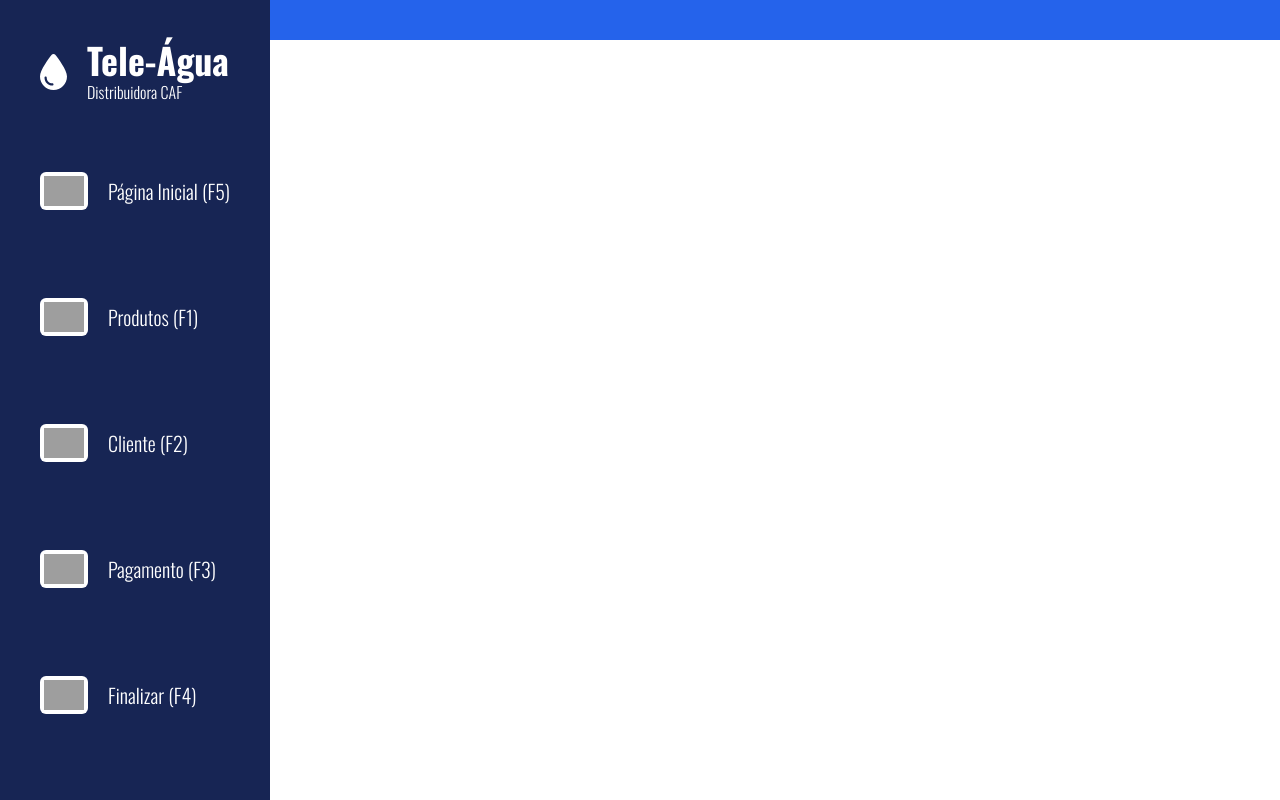
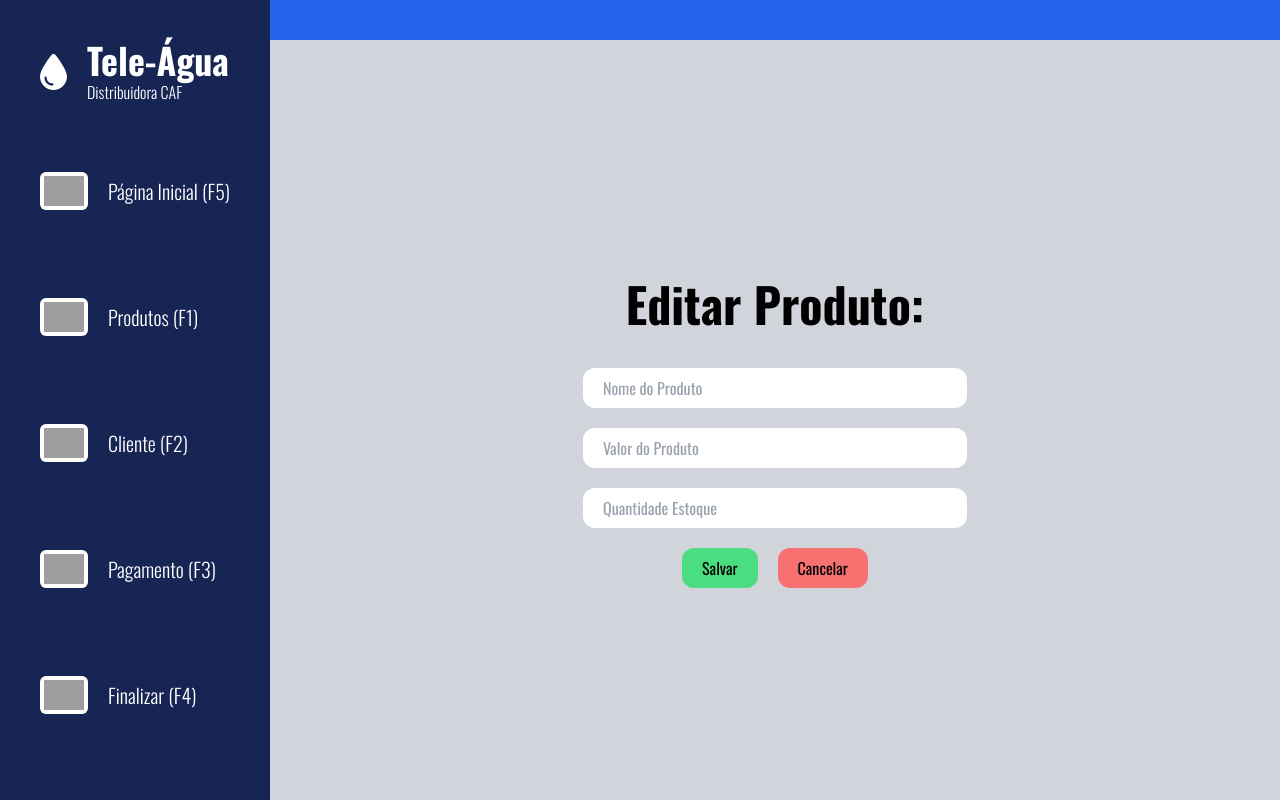
Before and after one commit to brenodacruz/teleagua, a React (Create React App) app: page /editarproduto/1 in a window 1280 px wide. Built offline with nearby package versions, Linux system fonts and the light colour scheme; no server answers; grey boxes are pictures that could not be loaded.

Commit message:
Back end e Front end de editar produto finalizado!

```diff
--- a/src/App.js
+++ b/src/App.js
@@ -11,6 +11,7 @@ import Home from './pages/Home';
 import CadastrarProduto from './pages/CadastrarProduto';
 import CadastrarCliente from './pages/CadastrarCliente';
 import KeyboardNavigation from './pages/Atalhos';
+import EditarProduto from './pages/EditarProduto';
 
 
 
@@ -31,6 +32,7 @@ function App() {
           <Route path='/finalizar' element={<Finalizar />} />
           <Route path='/cadastrarproduto' element={<CadastrarProduto />} />
           <Route path='/cadastrarcliente' element={<CadastrarCliente />} />
+          <Route path='/editarproduto/:id' element={<EditarProduto />} />
         </Routes>
       </div>
     </Router>
--- a/src/components/ListaProdutos.js
+++ b/src/components/ListaProdutos.js
@@ -1,12 +1,16 @@
 import { FontAwesomeIcon } from '@fortawesome/react-fontawesome';
 import { faTrash, faPenToSquare } from '@fortawesome/free-solid-svg-icons';
+import { Link } from "react-router-dom"; // Importando Link
 
 export default function ListaProdutos(props) {
     return (
         <div className="flex flex-row justify-between p-10 items-center bg-gray-200 w-full h-36 mt-5">
             <div className="flex flex-row gap-5 justify-start items-center">
                 <section className='flex flex-row gap-5 text-xl'>
-                    <FontAwesomeIcon icon={faPenToSquare} className='text-blue-600 cursor-pointer'/>
+                    {/* Link para a página de edição */}
+                    <Link to={`/editarproduto/${props.id}`}> {/* Certifique-se que props.id está sendo passado corretamente */}
+                        <FontAwesomeIcon icon={faPenToSquare} className='text-blue-600 cursor-pointer' />
+                    </Link>
                     <FontAwesomeIcon
                         icon={faTrash}
                         className='text-red-600 cursor-pointer'
--- /dev/null
+++ b/src/pages/EditarProduto.js
@@ -0,0 +1,111 @@
+import { Link, useParams } from "react-router-dom";
+import Input from "../components/Input";
+import MoneyInput from "../components/MoneyInput";
+import React, { useState, useEffect } from "react";
+
+export default function EditarProduto() {
+    const { id } = useParams(); // Obtém o ID do produto da URL
+    const [produto, setProduto] = useState({ nome: '', valor: '', estoque: '' });
+    console.log("Estado do produto:", produto); // Verifica o estado do produto
+
+    // Função para buscar um produto específico
+    const buscarProduto = async () => {
+        try {
+            const response = await fetch(`http://localhost:5000/produtos/${id}`); // URL do produto específico
+            if (!response.ok) {
+                throw new Error("Produto não encontrado");
+            }
+            const data = await response.json();
+            console.log("Dados do produto:", data); // Verifica os dados recebidos
+            setProduto({
+                nome: data.nome || '',
+                valor: data.valor !== undefined ? data.valor.toString() : '', // Converte para string, se existir
+                estoque: data.estoque !== undefined ? data.estoque.toString() : '' // Converte para string, se existir
+            });
+        } catch (error) {
+            console.error("Erro ao buscar produto:", error);
+        }
+    };
+
+    useEffect(() => {
+        buscarProduto(); // Chama a função quando o componente é montado
+    }, [id]);
+
+    const editarProduto = async () => {
+        if (!produto.nome || !produto.valor || !produto.estoque) {
+            alert("Por favor, preencha todos os campos.");
+            return;
+        }
+
+        // Certifica-se de que produto.valor é uma string
+        const valor = typeof produto.valor === 'string' ? produto.valor : produto.valor.toString();
+
+        const produtoAtualizado = {
+            nome: produto.nome,
+            valor: parseFloat(valor.replace(',', '.')) || 0, // Converte a string para float
+            estoque: parseInt(produto.estoque, 10) || 0, // Converte para inteiro
+        };
+
+        try {
+            const response = await fetch(`http://localhost:5000/produtos/${id}`, {
+                method: 'PUT',
+                headers: {
+                    'Content-Type': 'application/json',
+                },
+                body: JSON.stringify(produtoAtualizado),
+            });
+            console.log("Status da resposta:", response.status); // Adicione esta linha
+            if (!response.ok) {
+                throw new Error("Erro ao atualizar produto");
+            }
+
+            const data = await response.json();
+            console.log("Produto atualizado:", data);
+            window.location.href = '/produtos'; // Redireciona após a atualização
+        } catch (error) {
+            console.error("Erro ao atualizar produto:", error);
+            alert("Erro ao atualizar produto. Tente novamente.");
+        }
+    };
+
+    return (
+        <div className="flex flex-col h-screen w-full justify-center items-center pl-[270px] pt-[68px] gap-10 bg-gray-300">
+            <h1 className="text-5xl font-black">Editar Produto:</h1>
+            <section className="flex flex-col gap-5">
+                <Input
+                    placeholder="Nome do Produto"
+                    type="text"
+                    value={produto.nome} // Preenche o campo com o nome do produto
+                    onChange={(e) => setProduto({ ...produto, nome: e.target.value })}
+                />
+                <MoneyInput
+                    className="w-auto p-2 rounded-xl px-5"
+                    placeholder="Valor do Produto"
+                    value={produto.valor} // Preenche o campo com o valor do produto
+                    onChange={(valor) => setProduto({ ...produto, valor })} // Atualiza o valor no estado
+                />
+                <Input
+                    placeholder="Quantidade Estoque"
+                    type="number"
+                    value={produto.estoque} // Preenche o campo com a quantidade em estoque
+                    onChange={(e) => setProduto({ ...produto, estoque: e.target.value })}
+                />
+                <section className="flex flex-row justify-center items-center gap-5">
+                    <input
+                        type="button"
+                        value="Salvar"
+                        className="rounded-xl bg-green-400 px-5 py-2 cursor-pointer hover:bg-green-500"
+                        onClick={editarProduto}
+                    />
+                    <Link to={'/produtos'}>
+                        <input
+                            type="button"
+                            value="Cancelar"
+                            className="rounded-xl bg-red-400 px-5 py-2 cursor-pointer hover:bg-red-500"
+                        />
+                    </Link>
+                </section>
+            </section>
+        </div>
+    );
+}
--- a/src/pages/Produtos.js
+++ b/src/pages/Produtos.js
@@ -57,6 +57,7 @@ export default function Produtos() {
                 {produtos.map(produto => (
                     <ListaProdutos
                         key={produto.id} // Usando o ID como chave
+                        id={produto.id} // Passando o ID para o componente ListaProdutos
                         texto={produto.nome}
                         valor={produto.valor}
                         estoque={produto.estoque}
```
Also changed, not shown: src/produtos.json (+6 -6 lines), 1 other file (tests, documents, lock files or other folders).
